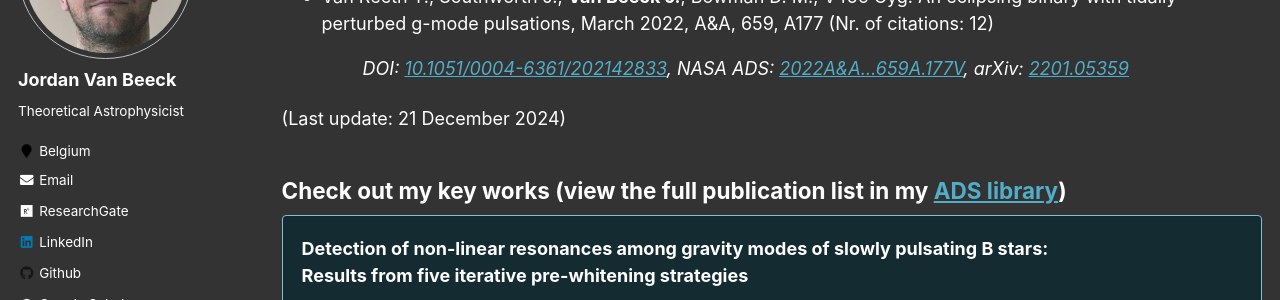
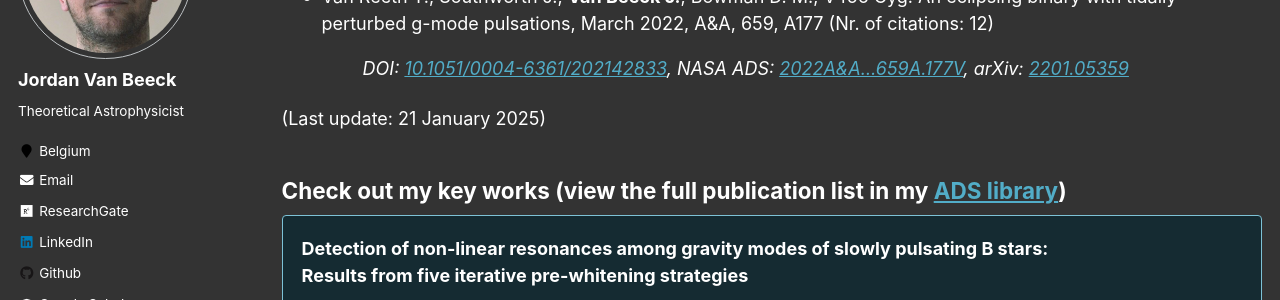
Before and after one commit to JVB11/jvb11.github.io, a Jekyll site: the page built from _pages/publications.md, in a window 1280 px wide and 900 px high, scrolled down 672 px. Shown: the part 152-452 px from the top of the window. Built offline with Jekyll 4.4.1, drawn with Linux system fonts in a browser that asks for light colours; some web fonts are replaced.

```diff
--- a/_pages/publications.md
+++ b/_pages/publications.md
@@ -29,7 +29,7 @@
 &nbsp;&nbsp;&nbsp;&nbsp;&nbsp;&nbsp;&nbsp;&nbsp;&nbsp;&nbsp;&nbsp;&nbsp;&nbsp;&nbsp;&nbsp;&nbsp;*DOI: <a href="https://doi.org/10.1051/0004-6361/202142833">10.1051/0004-6361/202142833</a>, NASA ADS: <a href="https://ui.adsabs.harvard.edu/abs/2022A&A...659A.177V">2022A&A...659A.177V</a>, arXiv: <a href="https://arxiv.org/abs/2201.05359">2201.05359</a>*
 
 
-(Last update: 21 December 2024)
+(Last update: 21 January 2025)
 
 ## Check out my key works (view the full publication list in my [ADS library](https://ui.adsabs.harvard.edu/public-libraries/mrBh0XAqRuqabcPXhidMUA))
 
```
